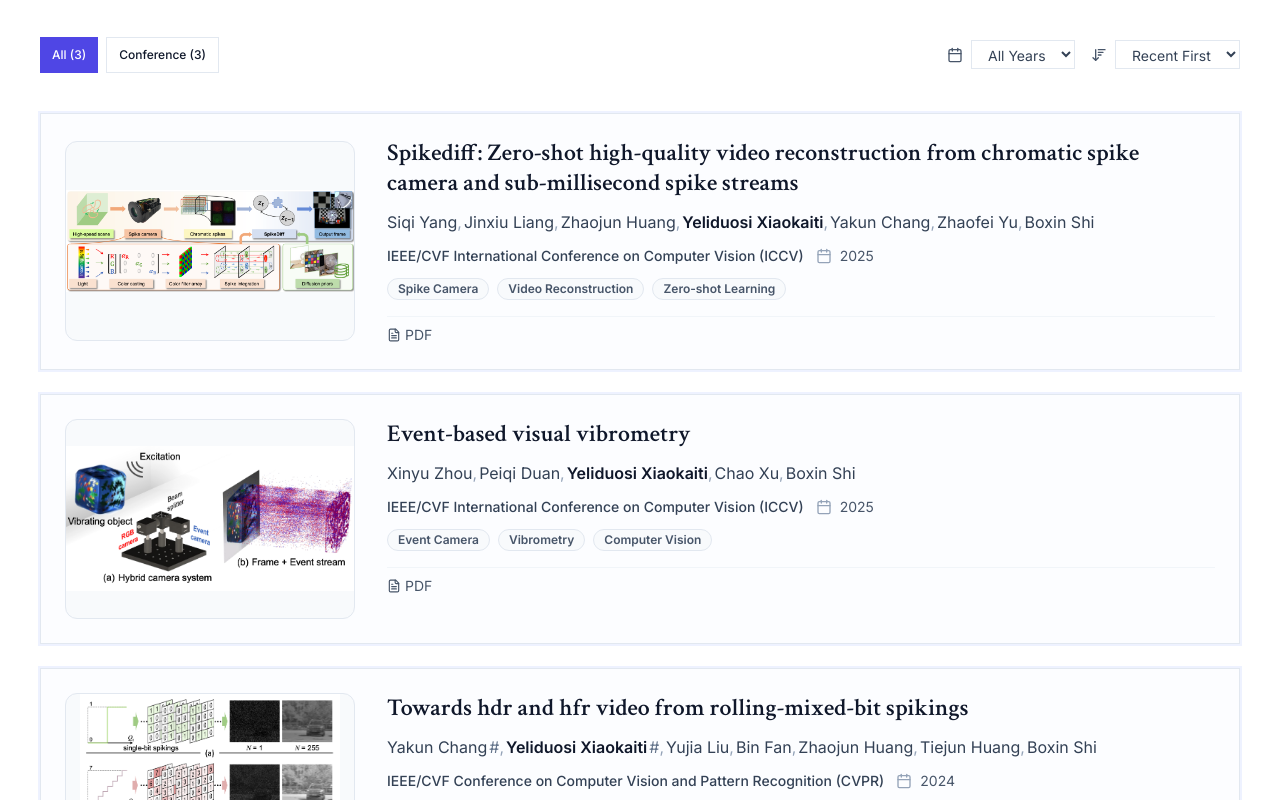
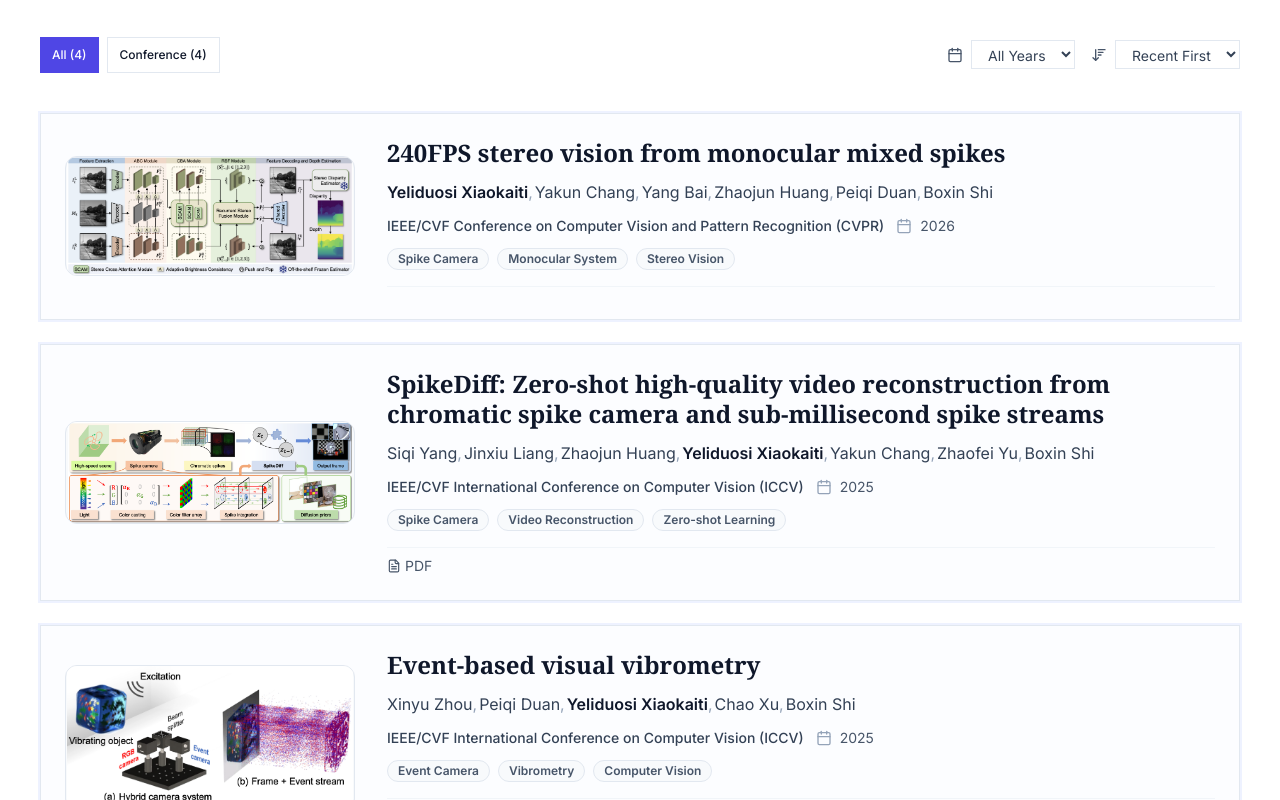
Before and after one commit to yongqiye00/yongqiye00.github.io, a Next.js app: page / in a window 1280 px wide. Shown: the part 700-1500 px from the top of the page. Built offline with nearby package versions, Linux system fonts and the light colour scheme.

Commit message:
Update publication styles and add MonoSpikeStereo

```diff
--- a/src/app/globals.css
+++ b/src/app/globals.css
@@ -94,7 +94,7 @@
 
   /* Serif font for headings */
   .font-serif {
-    font-family: 'Crimson Text', 'Georgia', 'Times New Roman', serif;
+    font-family: var(--font-source-serif-4), Georgia, "Times New Roman", serif;
   }
 
   /* Focus styles for accessibility */
--- a/src/app/layout.tsx
+++ b/src/app/layout.tsx
@@ -1,5 +1,5 @@
 import type { Metadata } from "next";
-import { Inter, Crimson_Text } from "next/font/google";
+import { Inter, Source_Serif_4 } from "next/font/google";
 import "./globals.css";
 import "highlight.js/styles/github-dark.css";
 
@@ -9,10 +9,10 @@ const inter = Inter({
   display: "swap",
 });
 
-const crimsonText = Crimson_Text({
+const sourceSerif4 = Source_Serif_4({
   subsets: ["latin"],
   weight: ["400", "600", "700"],
-  variable: "--font-crimson-text",
+  variable: "--font-source-serif-4",
   display: "swap",
 });
 
@@ -77,7 +77,7 @@ export default function RootLayout({
   children: React.ReactNode;
 }) {
   return (
-    <html lang="en" className={`${inter.variable} ${crimsonText.variable}`}>
+    <html lang="en" className={`${inter.variable} ${sourceSerif4.variable}`}>
       <head>
         <meta name="viewport" content="width=device-width, initial-scale=1" />
         <link rel="icon" href="/icon/favicon.ico" />
--- a/src/components/publication-card.tsx
+++ b/src/components/publication-card.tsx
@@ -23,22 +23,7 @@ const PublicationCard = ({ publication, featured = false, index = 0 }: Publicati
     return year.toString();
   };
 
-  // Format title to title case: only first letter and first letter after colon are capitalized
-  const formatTitle = (title: string) => {
-    return title
-      .toLowerCase()
-      .split(': ')
-      .map((part, index) => {
-        if (index === 0) {
-          // First part: capitalize first letter
-          return part.charAt(0).toUpperCase() + part.slice(1);
-        } else {
-          // Parts after colon: capitalize first letter
-          return part.charAt(0).toUpperCase() + part.slice(1);
-        }
-      })
-      .join(': ');
-  };
+
 
   const getVenueAbbreviation = (venue: string) => {
     const abbreviations: Record<string, string> = {
@@ -83,7 +68,7 @@ const PublicationCard = ({ publication, featured = false, index = 0 }: Publicati
   };
 
   const hasThumbnail = publication.image && publication.image.length > 0;
-  const thumbnailTarget = publication.pdf_url || publication.project_url || "#";
+  const thumbnailTarget = publication.pdf_url || publication.project_url;
 
   return (
     <motion.div
@@ -100,6 +85,7 @@ const PublicationCard = ({ publication, featured = false, index = 0 }: Publicati
           {/* Left Column - Thumbnail */}
           <div className="flex-shrink-0 flex items-center">
             {hasThumbnail ? (
+              thumbnailTarget ? (
                 <Link
                   href={thumbnailTarget}
                   target="_blank"
@@ -115,12 +101,32 @@ const PublicationCard = ({ publication, featured = false, index = 0 }: Publicati
                       alt={publication.title}
                       fill
                       className="object-contain"
-                    onLoadingComplete={(img) => {
+                      onLoad={(e) => {
+                        const img = e.currentTarget;
                         setAspectRatio(img.naturalWidth / img.naturalHeight);
                       }}
                     />
                   </div>
                 </Link>
+              ) : (
+                <div className="block">
+                  <div
+                    className="relative w-[290px] max-h-[200px] rounded-xl overflow-hidden border border-slate-200 bg-slate-50 transition-colors"
+                    style={aspectRatio ? { aspectRatio } : { aspectRatio: '4/3' }}
+                  >
+                    <Image
+                      src={publication.image!}
+                      alt={publication.title}
+                      fill
+                      className="object-contain"
+                      onLoad={(e) => {
+                        const img = e.currentTarget;
+                        setAspectRatio(img.naturalWidth / img.naturalHeight);
+                      }}
+                    />
+                  </div>
+                </div>
+              )
             ) : (
               <div className="relative w-[290px] aspect-[4/3] rounded-xl border border-slate-200 bg-slate-50 flex items-center justify-center">
                 <FileImage className="h-10 w-10 text-slate-300" />
@@ -132,7 +138,7 @@ const PublicationCard = ({ publication, featured = false, index = 0 }: Publicati
           <div className="flex-1 min-w-0 flex flex-col">
             {/* Title */}
             <h3 className="text-2xl font-serif font-semibold text-slate-900 leading-tight mb-3 max-w-[95%]">
-              {formatTitle(publication.title)}
+              {publication.title}
             </h3>
 
             {/* Authors */}
--- a/src/data/publications.ts
+++ b/src/data/publications.ts
@@ -2,8 +2,32 @@ import type { Publication } from '@/types';
 
 export const publications: Publication[] = [
   {
+    id: "cvpr-2026-SpikeStereo",
+    title: "240FPS stereo vision from monocular mixed spikes",
+    authors: [
+      { name: "Yeliduosi Xiaokaiti", is_highlight: true },
+      { name: "Yakun Chang" },
+      { name: "Yang Bai" },
+      { name: "Zhaojun Huang" },
+      { name: "Peiqi Duan" },
+      { name: "Boxin Shi" }
+    ],
+    venue: "Proceedings of the IEEE/CVF Conference on Computer Vision and Pattern Recognition (CVPR)",
+    year: 2026,
+    type: "conference",
+    doi: "10.1109/CVPR52733.2024.012345",
+    pdf_url: "",
+    code_url: "",
+    project_url: "",
+    image: "/thumbnails/2026/MonoSpikeStereo.png",
+    abstract: "Stereo vision is fundamental for enabling machines to perceive and interact with the world. While monocular stereo methods offer hardware compactness, they struggle with generalization due to reliance on data-driven priors. Binocular and multi-view systems improve accuracy but incur higher hardware complexity and data inefficiency. In this paper, we introduce a monocular solution for high-framerate stereo vision via temporal optical modulation. The modulation directs light from two views onto a single sensor in a mixed manner, while periodically attenuating one view at 60 Hz. To capture the temporal variations introduced by this modulation, we employ a high-speed spike camera that records the mixed scene as temporally dense spikes. The high temporal resolution of these spikes enables the construction of a linear system for efficient binocular video decoupling. Consequently, we introduce a two-stage decoding methodology for achieving high-quality stereo vision: An efficient least-squares-based baseline reconstruction followed by a deep learning refinement module. Experimental results demonstrate that our approach achieves 240FPS binocular video reconstruction with superior accuracy compared to monocular systems, while maintaining the hardware compactness and data efficiency. Code is available at https://github.com/yongqiye00/MonoSpikeStereo.",
+    tags: ["Spike Camera", "Monocular System", "Stereo Vision", "Video Reconstruction", "Computer Vision"],
+    featured: true,
+    status: "published"
+  },
+  {
     id: "cvpr-2024-spikings",
-    title: "Towards HDR and HFR Video from Rolling-Mixed-Bit Spikings",
+    title: "Towards HDR and HFR video from rolling-mixed-bit spikings",
     authors: [
       { name: "Yakun Chang", equal_contribution: true },
       { name: "Yeliduosi Xiaokaiti", is_highlight: true, equal_contribution: true },
@@ -28,7 +52,7 @@ export const publications: Publication[] = [
   },
   {
     id: "iccv-2025-spikediff",
-    title: "SpikeDiff: Zero-shot High-Quality Video Reconstruction from Chromatic Spike Camera and Sub-millisecond Spike Streams",
+    title: "SpikeDiff: Zero-shot high-quality video reconstruction from chromatic spike camera and sub-millisecond spike streams",
     authors: [
       { name: "Siqi Yang" },
       { name: "Jinxiu Liang" },
@@ -53,7 +77,7 @@ export const publications: Publication[] = [
   },
   {
     id: "iccv-2025-vibrometry",
-    title: "Event-based Visual Vibrometry",
+    title: "Event-based visual vibrometry",
     authors: [
       { name: "Xinyu Zhou" },
       { name: "Peiqi Duan" },
```
Also changed, not shown: public/thumbnails/2026/MonoSpikeStereo.png (added). Lines whose indentation alone changed are shown as unchanged.
